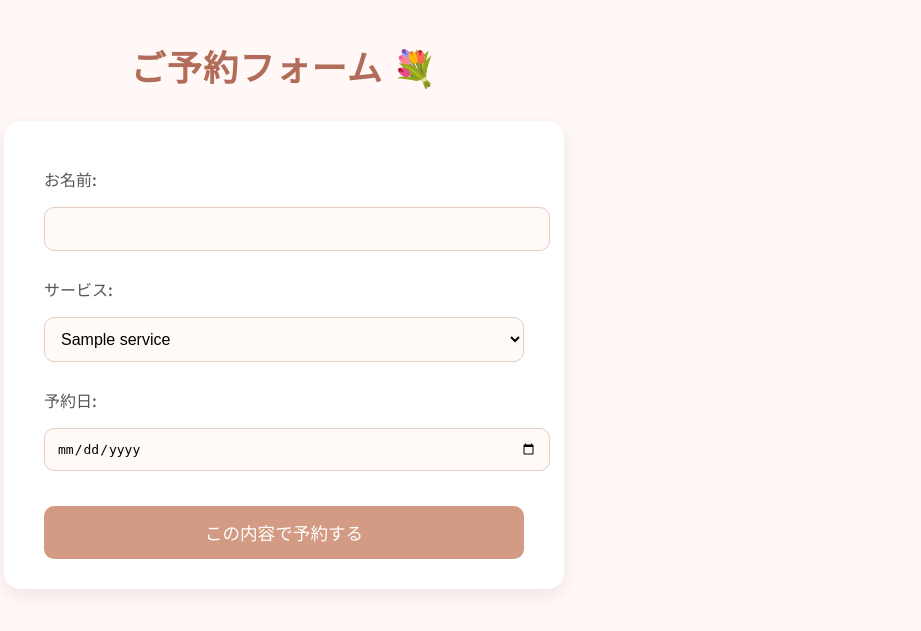
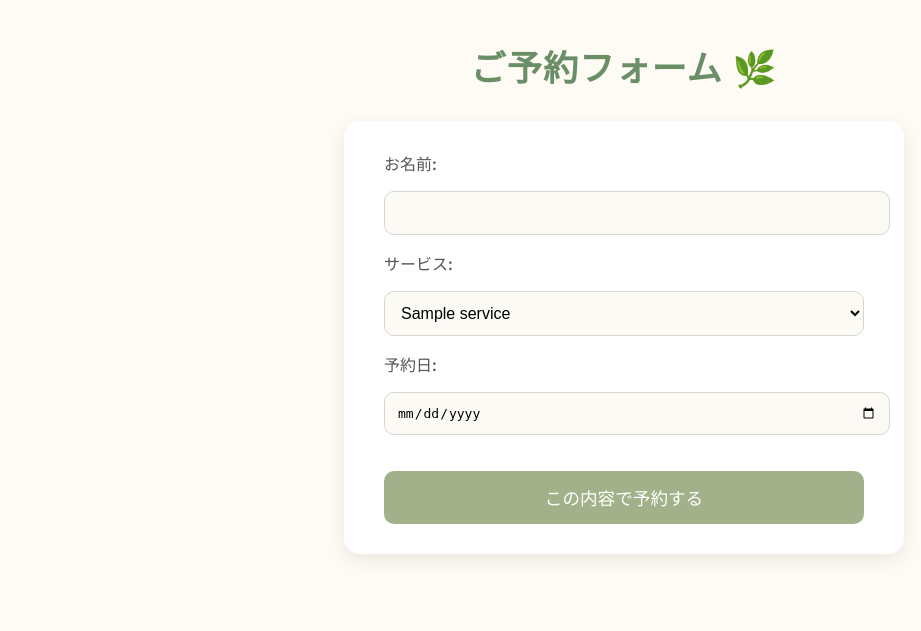
Before and after one commit to nitroskd/salon-booking, a FastAPI app: template templates/index.html in a window 1280 px wide. Shown: the top 631 px of the page, without its empty margins (16-937 px from the left). Run offline with FastAPI, Linux system fonts and the light colour scheme; the template is opened without the code that fills it: most values are stand-ins (such as "Sample title", 1, 10 or a date in 2020).

Commit message:
update: ナチュラルデザインの予約フォームに変更

```diff
--- a/templates/index.html
+++ b/templates/index.html
@@ -4,32 +4,32 @@
 <head>
   <meta charset="UTF-8">
   <title>サロン予約フォーム</title>
-  <link href="https://fonts.googleapis.com/css2?family=Playfair+Display:wght@500&family=Noto+Sans+JP:wght@400;500&display=swap" rel="stylesheet">
+  <link href="https://fonts.googleapis.com/css2?family=Roboto:wght@400;500&family=Noto+Sans+JP:wght@400;500&display=swap" rel="stylesheet">
 
   <style>
-    body { font-family: sans-serif; max-width: 600px; margin: 50px auto; }
-    h1 { color: #444; }
-    form { display: flex; flex-direction: column; gap: 10px; }
-    input, select, button { padding: 10px; font-size: 16px; }
-    button { background-color: #4CAF50; color: white; border: none; border-radius: 6px; }
-    button:hover { background-color: #45a049; }
+    /* フォント読み込み */
+    @import url('https://fonts.googleapis.com/css2?family=Roboto:wght@400;500&family=Noto+Sans+JP:wght@400;500&display=swap');
+
+    /* 全体 */
     body {
       font-family: 'Noto Sans JP', sans-serif;
-    background: #fff8f6;
+      background: #fefbf5; /* 柔らかいベージュ */
       color: #444;
       margin: 0;
       padding: 0;
     }
 
+    /* タイトル */
     h1 {
-    font-family: 'Playfair Display', serif;
-    color: #b26d5a;
+      font-family: 'Roboto', sans-serif;
+      color: #6a8f66; /* 落ち着いたグリーン */
       text-align: center;
       margin-top: 40px;
       font-size: 2.2em;
       letter-spacing: 1px;
     }
 
+    /* フォーム */
     form {
       max-width: 480px;
       margin: 30px auto;
@@ -37,11 +37,13 @@
       padding: 30px 40px;
       border-radius: 16px;
       box-shadow: 0 6px 18px rgba(0, 0, 0, 0.08);
+      display: flex;
+      flex-direction: column;
+      gap: 16px;
     }
 
     label {
       display: block;
-    margin-top: 16px;
       font-weight: 500;
       color: #555;
     }
@@ -49,24 +51,24 @@
     input, select, textarea {
       width: 100%;
       padding: 12px;
-    margin-top: 6px;
-    border: 1px solid #e2cfc3;
+      border: 1px solid #d9d6ce;
       border-radius: 10px;
       font-size: 1em;
-    background-color: #fffaf8;
+      background-color: #fcfaf4;
       transition: 0.3s ease;
     }
 
     input:focus, select:focus, textarea:focus {
-    border-color: #d39b84;
+      border-color: #a3b18a; /* 優しいグリーン */
       outline: none;
-    box-shadow: 0 0 5px rgba(211, 155, 132, 0.4);
+      box-shadow: 0 0 5px rgba(163, 177, 138, 0.4);
     }
 
+    /* ボタン */
     button {
-    margin-top: 25px;
+      margin-top: 20px;
       width: 100%;
-    background-color: #d39b84;
+      background-color: #a3b18a; /* グリーンベース */
       color: white;
       border: none;
       padding: 14px;
@@ -77,20 +79,21 @@
     }
 
     button:hover {
-    background-color: #b86c52;
+      background-color: #879f6f;
     }
 
+    /* フッター */
     footer {
       text-align: center;
       margin-top: 40px;
       color: #777;
       font-size: 0.9em;
     }
-
   </style>
 </head>
 <body>
-    <h1>ご予約フォーム 💐</h1>
+    <h1>ご予約フォーム 🌿</h1>
+
   <form action="/book" method="post">
     <label>お名前:</label>
     <input type="text" name="customer_name" required>
```
Lines whose indentation alone changed are shown as unchanged.
